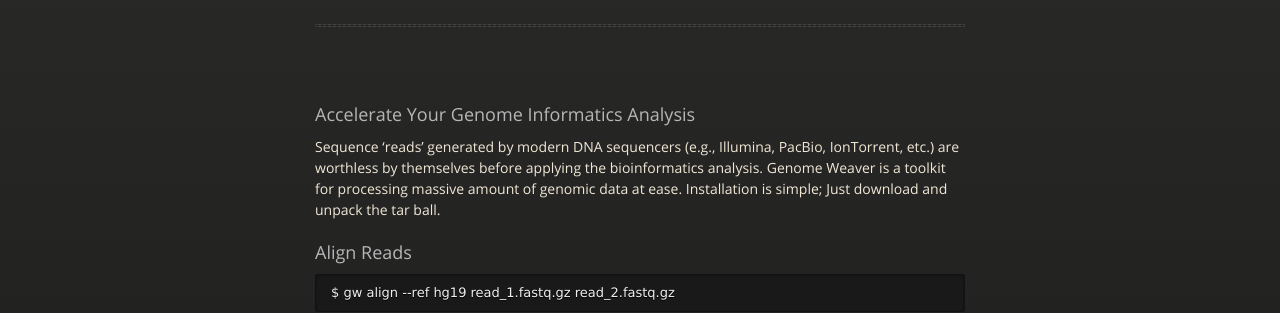
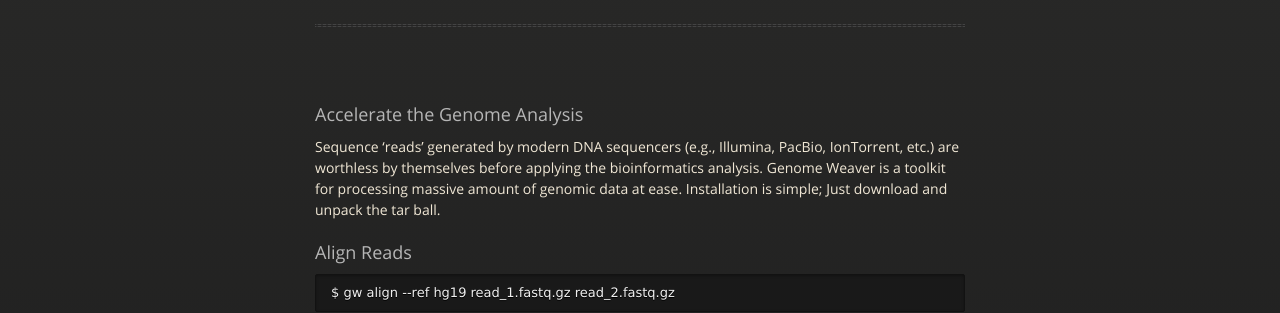
Before and after one commit to xerial/genome-weaver-align, a Jekyll site: the page built from index.md, in a window 1280 px wide and 1167 px high. Shown: the part 169-482 px from the top of the window. Built offline with Jekyll 4.4.1, drawn with Linux system fonts in a browser that asks for light colours; nearby versions of some CDN libraries; Markdown is read by kramdown in place of the engine named in the settings.

Commit message:
Edit the title

```diff
--- a/index.md
+++ b/index.md
@@ -1,9 +1,9 @@
 ---
 layout: default
-title: Top Page
+title: Accelerate the Genome Informatics
 ---
 
-### Accelerate Your Genome Informatics Analysis
+### Accelerate the Genome Analysis
 
 Sequence 'reads' generated by modern DNA sequencers (e.g., Illumina, PacBio, IonTorrent, etc.) are worthless by themselves before applying the bioinformatics analysis. Genome Weaver is a toolkit for processing massive amount of genomic data at ease. Installation is simple; Just download and unpack the tar ball.
 
```
